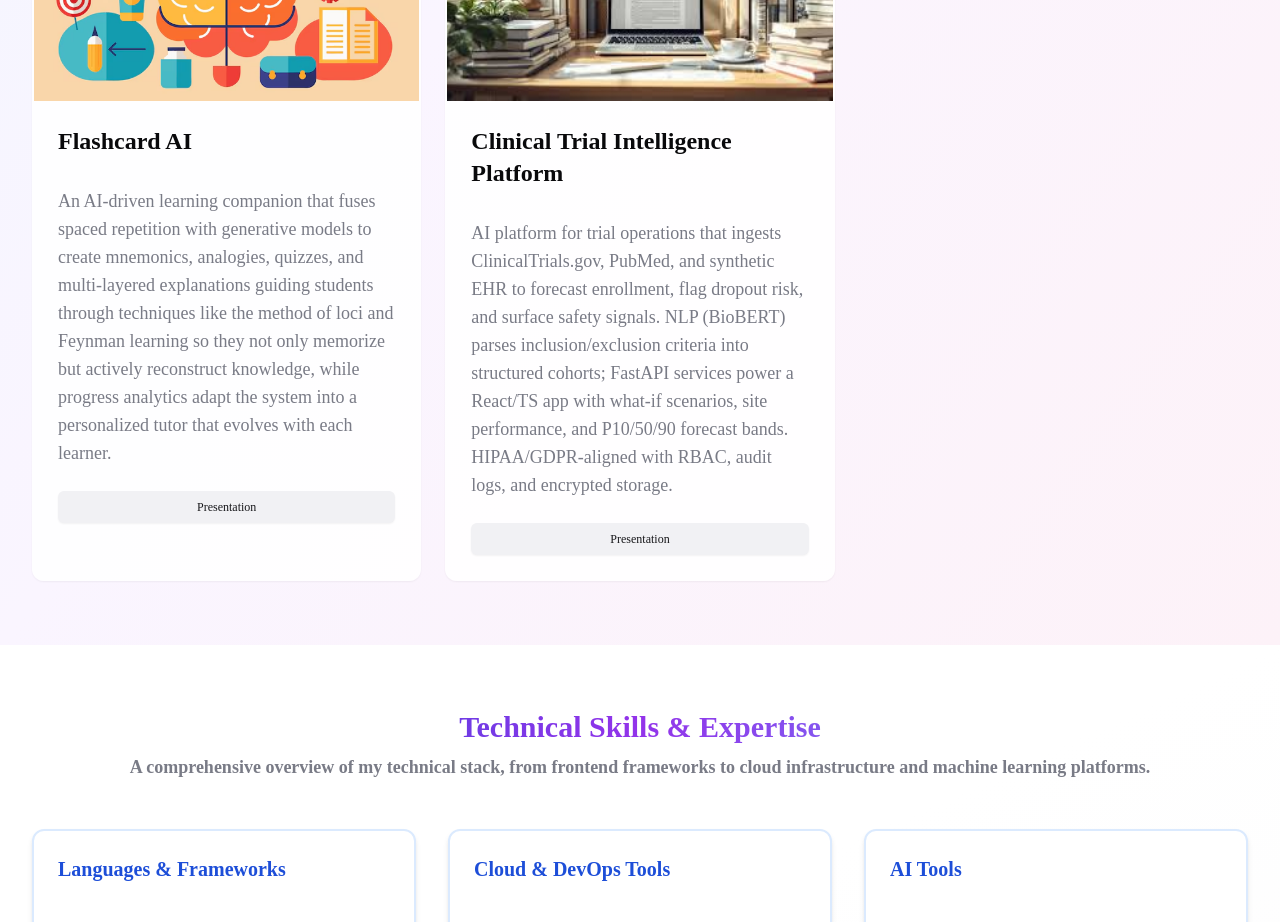
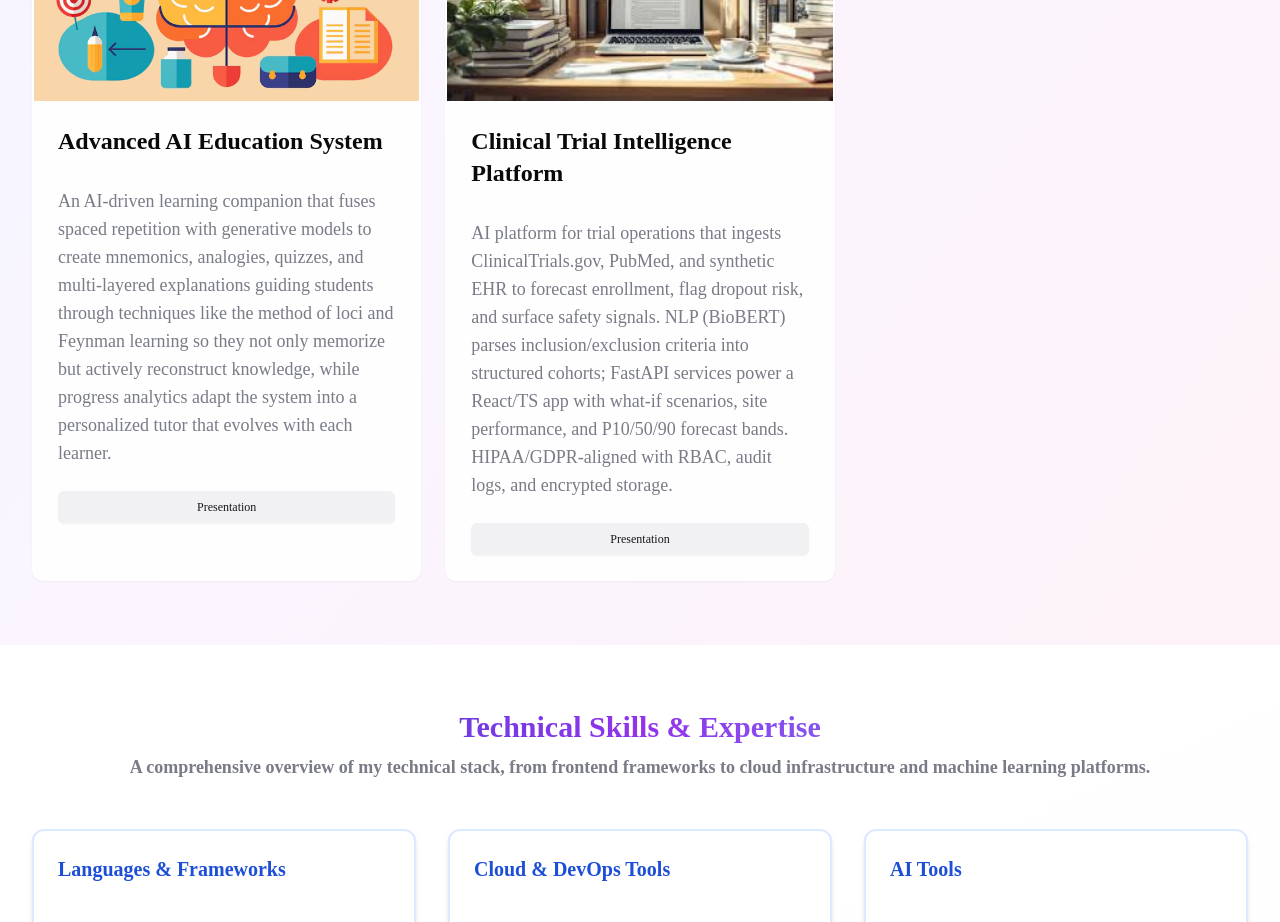
Before and after one commit to fazal1701/PersonalPortfolio, a Next.js app: page / in a window 1280 px wide. Shown: the part 1740-2662 px from the top of the page. Built offline with nearby package versions, Linux system fonts and the light colour scheme.

Commit message:
Rename Flashcard AI project to Advanced AI Education System

```diff
--- a/components/projects-section.tsx
+++ b/components/projects-section.tsx
@@ -29,7 +29,7 @@ const projects = [
   },
   {
     id: 4,
-    title: "Flashcard AI",
+    title: "Advanced AI Education System",
     description: "An AI-driven learning companion that fuses spaced repetition with generative models to create mnemonics, analogies, quizzes, and multi-layered explanations guiding students through techniques like the method of loci and Feynman learning so they not only memorize but actively reconstruct knowledge, while progress analytics adapt the system into a personalized tutor that evolves with each learner.",
     image: "/AIflashcard.png",
     presentationUrl: "https://docs.google.com/presentation/d/4-flashcard-demo", // example
```
